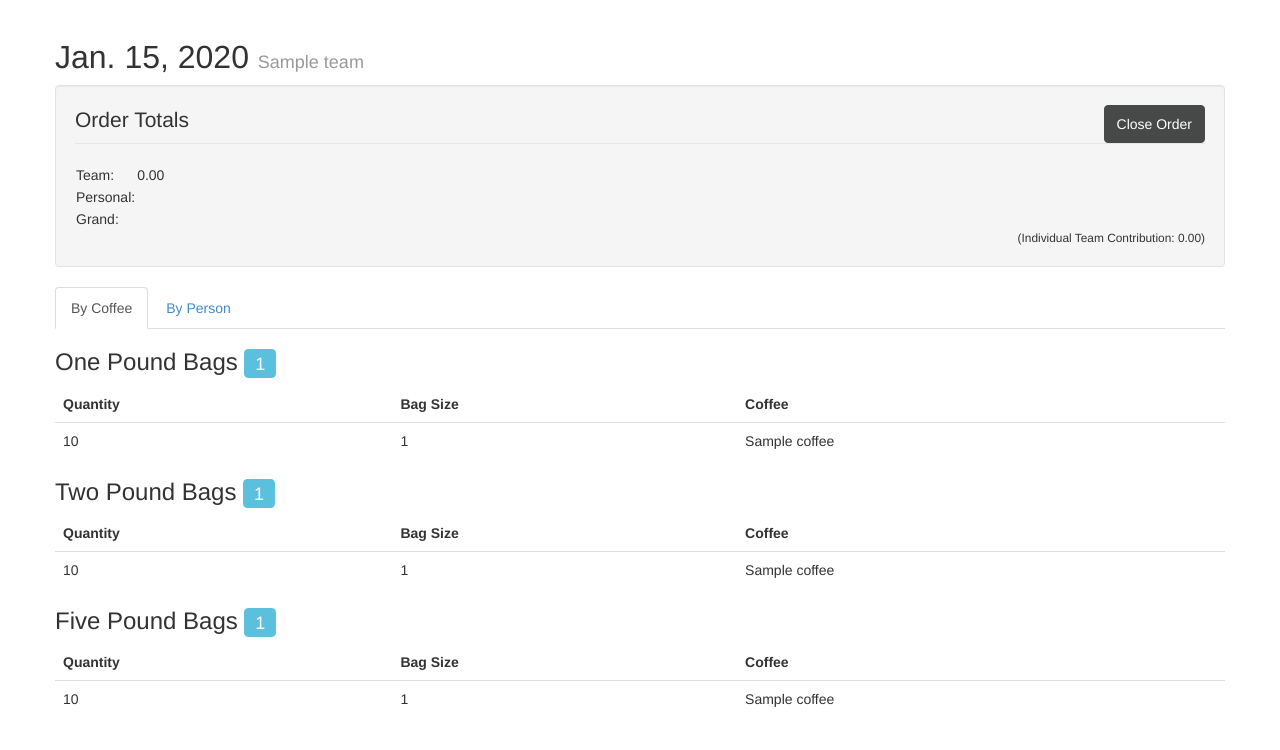
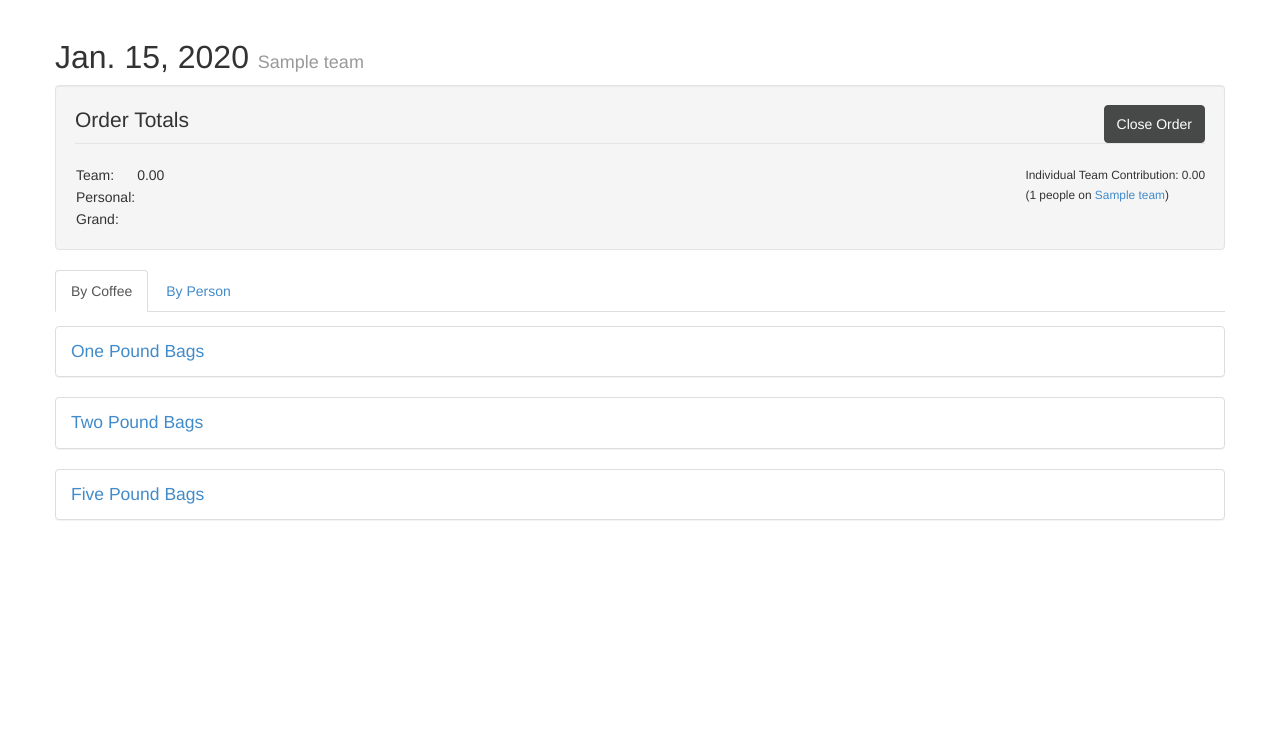
Before and after one commit to mavroskardia/swcoffee, a Django app: template coffee/orders/templates/orders/placed.html in a window 1280 px wide. Shown: the part 50-800 px from the top of the page. Run offline with Django 3.2, Linux system fonts and the light colour scheme; tables that the repository leaves empty hold one stand-in row (values such as "Sample post"); the template is opened without the code that fills it: values that come from a table or form of the project are taken from there, most other values are stand-ins (such as "Sample title", 1, 10 or a date in 2020); some libraries are stand-ins or nearby versions.

Commit message:
fixed a few inconsistencies

```diff
--- a/coffee/orders/templates/orders/placed.html
+++ b/coffee/orders/templates/orders/placed.html
@@ -21,14 +21,17 @@
 			Order Totals
 			<input type="submit" class="btn btn-default pull-right" value="Close Order" />
 		</legend>
-		<table class="clearfix">
+		<table class="pull-left">
 			<tbody>
 				<tr><td>Team:</td><td>{{order.team_total|floatformat:2}}</td></tr>
 				<tr><td>Personal:</td><td>{{order.personal_total|floatformat:2}}</td></tr>
 				<tr><td>Grand:</td><td>{{order.grand_total|floatformat:2}}</td></tr>
 			</tbody>
 		</table>
-		<small class="pull-right">(Individual Team Contribution: {{order.team_individual_contribution|floatformat:2}})</small>
+		<div class="pull-right">
+			<small>Individual Team Contribution: {{order.team_individual_contribution|floatformat:2}}</small><br/>
+			<small>({{order.team.person_set.count}} people on <a href="{% url 'orders:teams' %}">{{order.team.name}}</a>)</small>
+		</div>
 	</fieldset>
 </form>
 
@@ -39,76 +42,71 @@
 
 <div class="tab-content">
 	<section id="coffee" class="tab-pane active in">
-		<h3>One Pound Bags <span class="label label-info">{{onepounders|length}}</span></h3>
-		<table class="table table-hover">
-			<thead>
-				<tr>
-					<th>Quantity</th><th>Bag Size</th><th>Coffee</th>
-				</tr>
-			</thead>
-			<tbody>
+		<div class="panel-group span12">
+			<div class="panel panel-default">
+				<h3 class="panel-title">
+					<a href="#onelb" class="accordion-toggle" data-toggle="collapse" data-parent="coffee_accordion">
+						One Pound Bags
+					</a>
+				</h3>
+				<div id="onelb" class="panel-collapse collapse">
+					<div class="panel-body">
+						<ul class="list-unstyled wee">
 						{% for item in onepounders %}
-				<tr>
-					<td>{{item.quantity}}</td>
-					<td>{{item.size}}</td>
-					<td>{{item.coffee.name}}</td>
-				</tr>
+							<li>{{item}}</li>
 						{% endfor %}
-			</tbody>
-		</table>
-		<h3>Two Pound Bags <span class="label label-info">{{twopounders|length}}</span></h3>
-		<table class="table table-hover">
-			<thead>
-				<tr>
-					<th>Quantity</th><th>Bag Size</th><th>Coffee</th>
-				</tr>
-			</thead>
-			<tbody>
+						</ul>
+					</div>
+				</div>
+			</div>
+			<div class="panel panel-default">
+				<h3 class="panel-title">
+					<a href="#twolbs" class="accordion-toggle" data-toggle="collapse" data-parent="coffee_accordion">
+						Two Pound Bags
+					</a>
+				</h3>
+				<div id="twolbs" class="panel-collapse collapse">
+					<div class="panel-body">
+						<ul class="list-unstyled wee">
 						{% for item in twopounders %}
-				<tr>
-					<td>{{item.quantity}}</td>
-					<td>{{item.size}}</td>
-					<td>{{item.coffee.name}}</td>
-				</tr>
+							<li>{{item}}</li>
 						{% endfor %}
-			</tbody>
-		</table>
-		<h3>Five Pound Bags <span class="label label-info">{{fivepounders|length}}</span></h3>
-		<table class="table table-hover">
-			<thead>
-				<tr>
-					<th>Quantity</th><th>Bag Size</th><th>Coffee</th>
-				</tr>
-			</thead>
-			<tbody>
+						</ul>
+					</div>
+				</div>
+			</div>
+			<div class="panel panel-default">
+				<h3 class="panel-title">
+					<a href="#fivelbs" class="accordion-toggle" data-toggle="collapse" data-parent="coffee_accordion">
+						Five Pound Bags
+					</a>
+				</h3>
+				<div id="fivelbs" class="panel-collapse collapse">
+					<div class="panel-body">
+						<ul class="list-unstyled wee">
 						{% for item in fivepounders %}
-				<tr>
-					<td>{{item.quantity}}</td>
-					<td>{{item.size}}</td>
-					<td>{{item.coffee.name}}</td>
-				</tr>
+							<li>{{item}}</li>
 						{% endfor %}
-			</tbody>
-		</table>
+						</ul>
+					</div>
+				</div>
+			</div>
+		</div>
 	</section>
 
 	<section id="person" class="tab-pane">
-		<ul class="list-unstyled">
+		<ul>
 		{% for items in itemsbyperson %}
 			<li>
-				<h3>{{items.person}}</small></h3>
-				<table class="table table-hover">
-					<thead><tr><th>Quantity</th><th>Bag Size</th><th>Coffee</th></tr></thead>
-					<tbody>
+				<h3>{{items.person}}:</h3>
+				<ul>
 				{% for oi in items.items %}
-					<tr>
-						<td>{{oi.quantity}}</td>
-						<td>{{oi.size}}</td>
-						<td>{{oi.coffee.name}}</td>
-					</tr>
+					<li>
+						{{oi}}
+
+					</li>
 				{% endfor %}
-					</tbody>
-				</table>
+				</ul>
 			</li>
 		{% endfor %}
 		</ul>
```
Also changed, not shown: coffee/orders/templates/orders/closed.html (+6 -6 lines), coffee/orders/templates/orders/detail.html (+21 -42 lines). Lines whose indentation alone changed are shown as unchanged.
